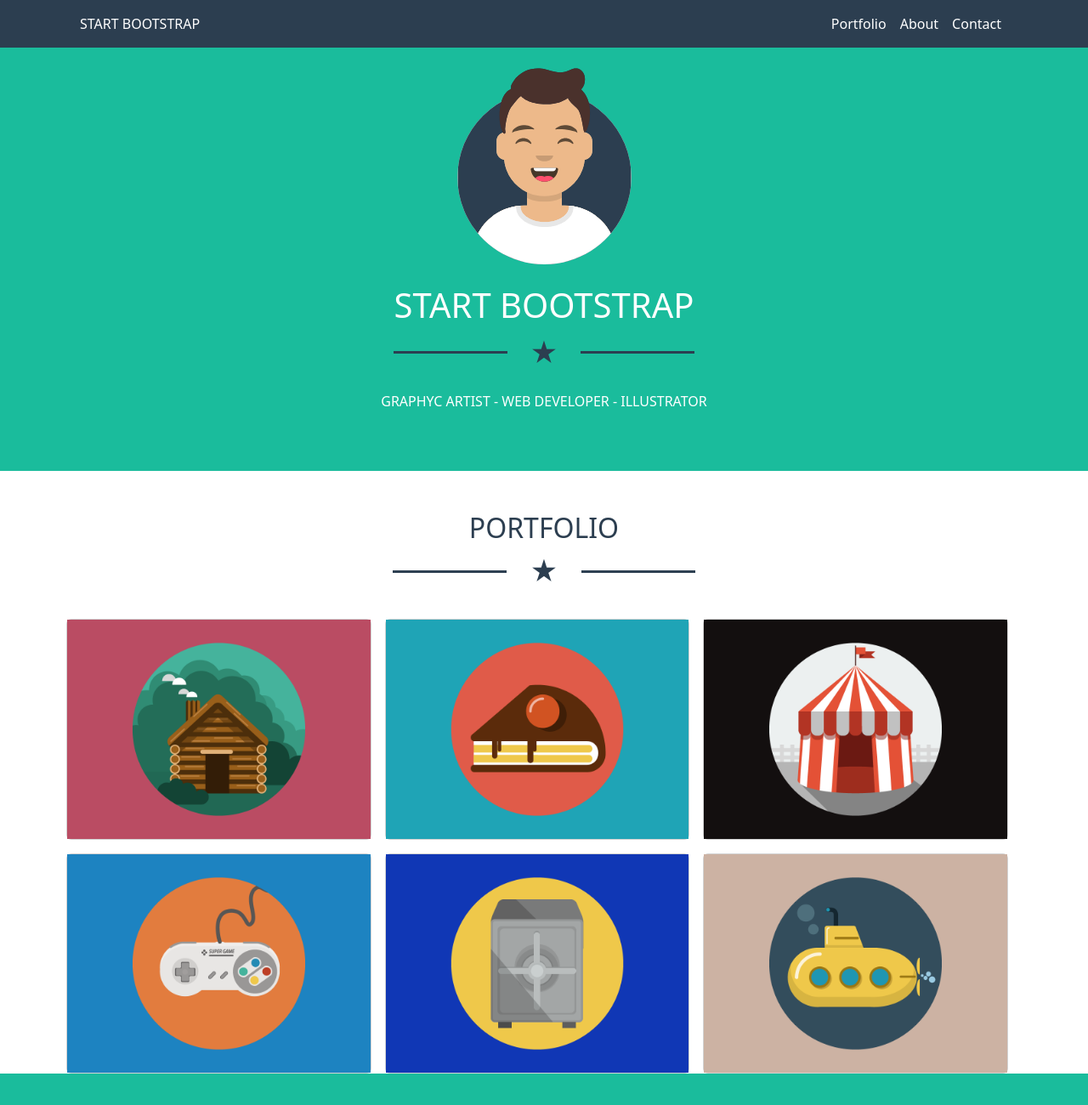
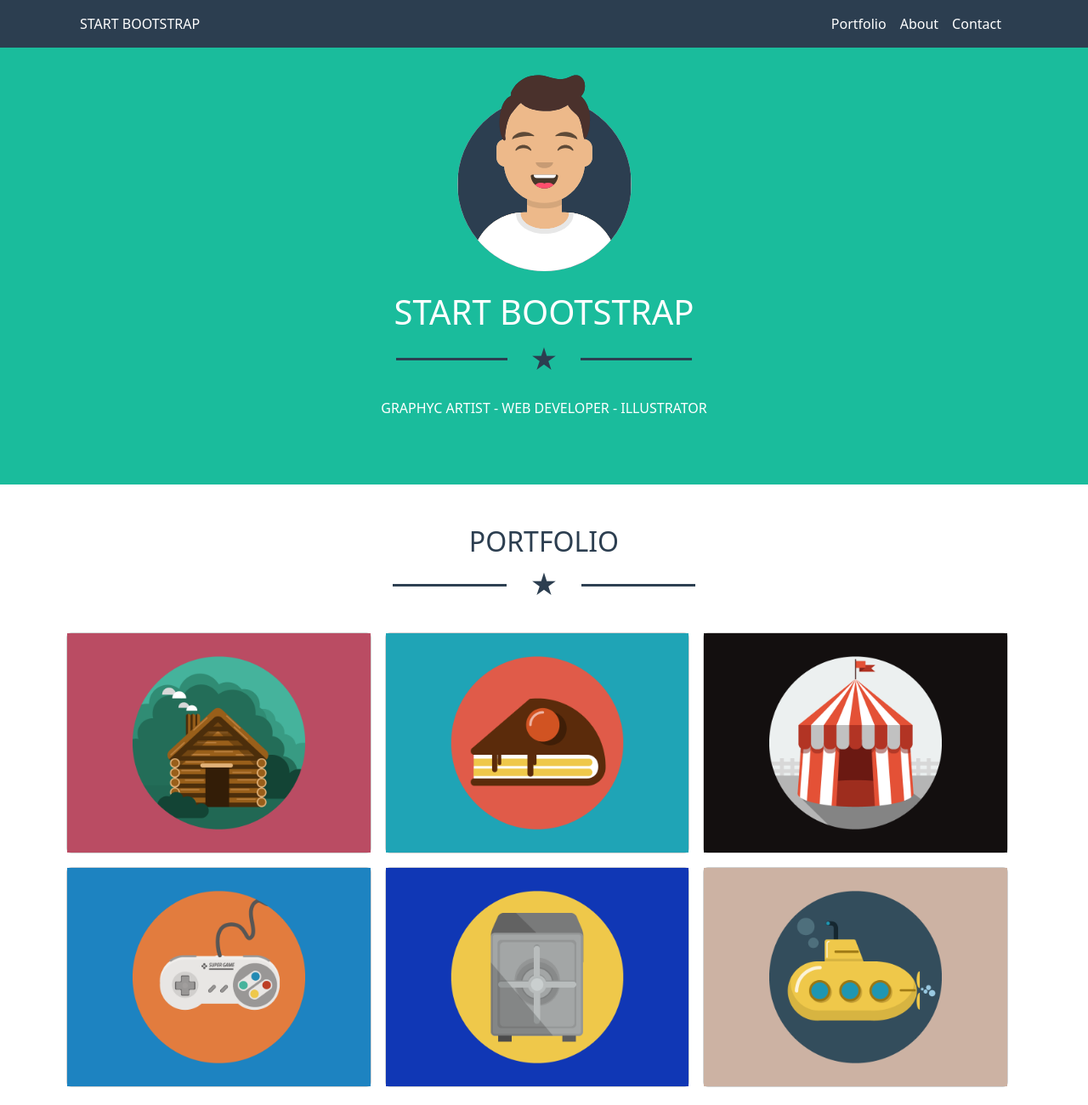
Before and after one commit to Arianna-Salvini/html-css-bootstrap-freelancer, a plain HTML site: page index.html in a window 1280 px wide. Shown: the top 1300 px of the page at 85% size. Drawn offline with nearby package versions, Linux system fonts and the light colour scheme.

Commit message:
Fix padding between sections

```diff
--- a/index.html
+++ b/index.html
@@ -46,7 +46,7 @@
     <main class="main debug" class>
 
         <div class="jumbotron bg_secondary">
-            <div class="container-sm p-3 ">
+            <div class="container-sm p-4 ">
                 <div class="row">
                     <div class="col">
                         <div class="img_box">
@@ -79,12 +79,12 @@
                 </div>
             </div>
             <!-- ⁄.jumbotron -->
-            <div class="portfolio bg_lighter color_dark">
+            <div class="portfolio bg_lighter color_dark pt-5">
                 <div class="container-sm">
                     <div class="row">
                         <div class="col">
                             <div class="portfolio_title justify-content-center d-flex">
-                                <h2 class="pt-5 uppercase">portfolio</h2>
+                                <h2 class="uppercase">portfolio</h2>
                             </div>
                             <div class="horizontal_rule_star">
                                 <div class="row">
@@ -107,7 +107,7 @@
                             </div>
                         </div>
 
-                        <div class="row row-cols-1 row-cols-md-2 row-cols-xl-3 g-3">
+                        <div class="row row-cols-1 row-cols-md-2 row-cols-xl-3 g-3 pb-5">
                             <div class="col">
                                 <div class="card">
                                     <div class="portfolio_img_box">
@@ -211,12 +211,12 @@
                         </div>
                     </div>
                     <!-- / .about -->
-                    <div class="contact bg_lighter py-5">
+                    <div class="contact bg_lighter pt-5">
                         <div class="container">
                             <div class="row">
                                 <div class="col">
                                     <div class="form_title d-flex justify-content-center">
-                                        <h2 class="pt-4 color_dark">CONTACT ME</h2>
+                                        <h2 class=" color_dark">CONTACT ME</h2>
                                     </div>
                                     <div class="horizontal_rule_star ">
                                         <div class="row">
```
